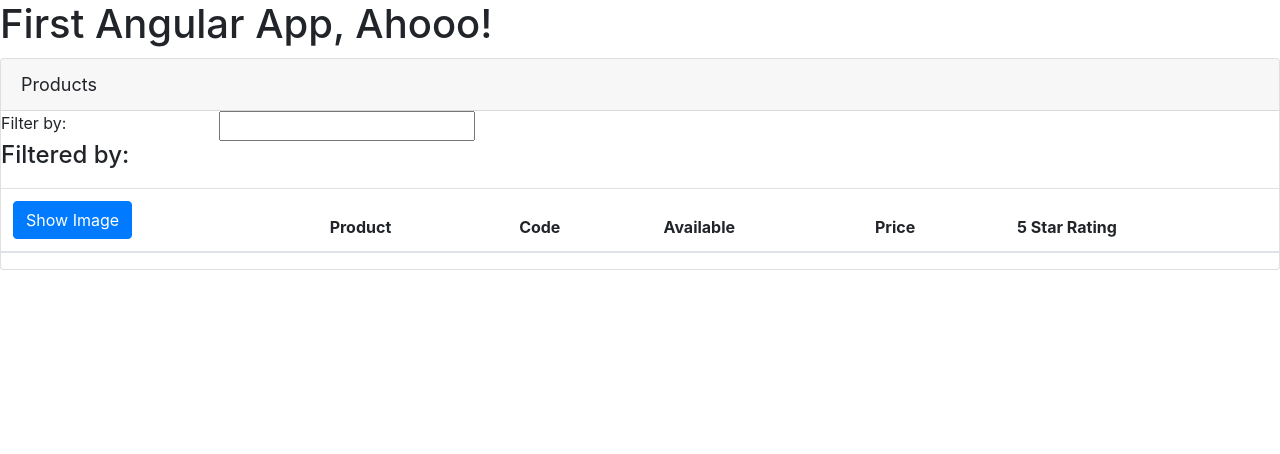
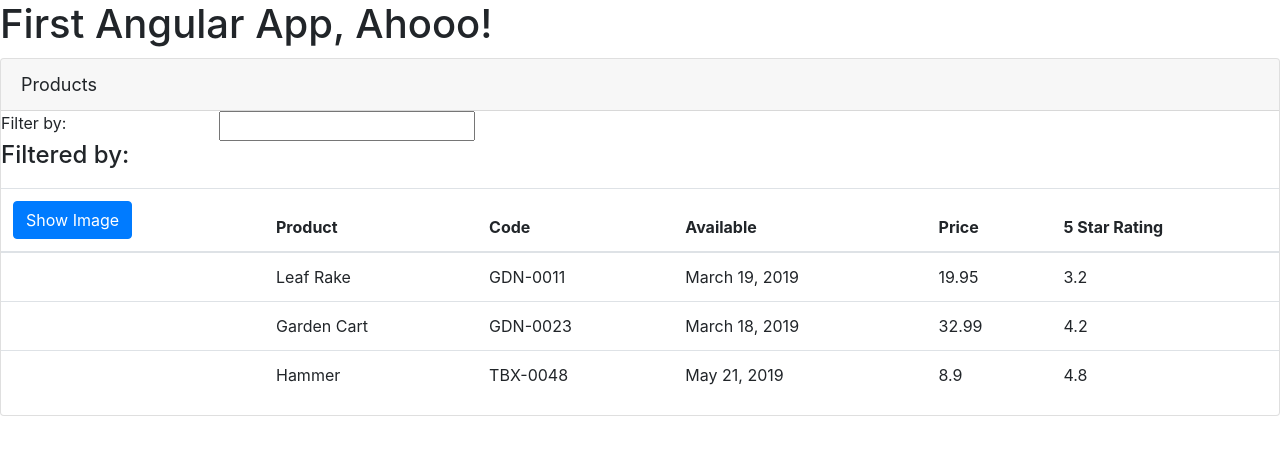
Before and after one commit to lorenzojkrl/APM-Angular, an Angular app: page / in a window 1280 px wide. Shown: the top 454 px of the page. Built offline with nearby package versions, Linux system fonts and the light colour scheme.

Commit message:
render td in structural directive

```diff
--- a/src/app/products/product-list.component.html
+++ b/src/app/products/product-list.component.html
@@ -14,7 +14,9 @@
       <div class="col-md-6"><h4>Filtered by:</h4></div>
     </div>
     <div class='table-responsive'>
-      <table class='table'>
+      <table class='table'
+        *ngIf='products && products.length'
+      >
         <thead>
           <tr>
             <th>
@@ -30,7 +32,15 @@
           </tr>
         </thead>
         <tbody>
-
+          <!-- ngFor structural directives repeat tr and children for p of ps -->
+          <tr *ngFor='let product of products' >
+            <td></td>
+            <td>{{product.productName}}</td>
+            <td>{{product.productCode}}</td>
+            <td>{{product.releaseDate}}</td>
+            <td>{{product.price}}</td>
+            <td>{{product.starRating}}</td>
+          </tr>
         </tbody>
       </table>
   </div>
--- a/src/app/products/product-list.component.ts
+++ b/src/app/products/product-list.component.ts
@@ -6,4 +6,36 @@
 })
 export class ProductListComponent {
   pageTitle: string = 'Products';
+  products: any[] = [
+    {
+      productId: 1,
+      productName: 'Leaf Rake',
+      productCode: 'GDN-0011',
+      releaseDate: 'March 19, 2019',
+      description: 'Leaf rake with 48-inch wooden handle.',
+      price: 19.95,
+      starRating: 3.2,
+      imageUrl: 'assets/images/leaf_rake.png',
+    },
+    {
+      productId: 2,
+      productName: 'Garden Cart',
+      productCode: 'GDN-0023',
+      releaseDate: 'March 18, 2019',
+      description: '15 gallon capacity rolling garden cart',
+      price: 32.99,
+      starRating: 4.2,
+      imageUrl: 'assets/images/garden_cart.png',
+    },
+    {
+      productId: 5,
+      productName: 'Hammer',
+      productCode: 'TBX-0048',
+      releaseDate: 'May 21, 2019',
+      description: 'Curved claw steel hammer',
+      price: 8.9,
+      starRating: 4.8,
+      imageUrl: 'assets/images/hammer.png',
+    },
+  ];
 }
```
